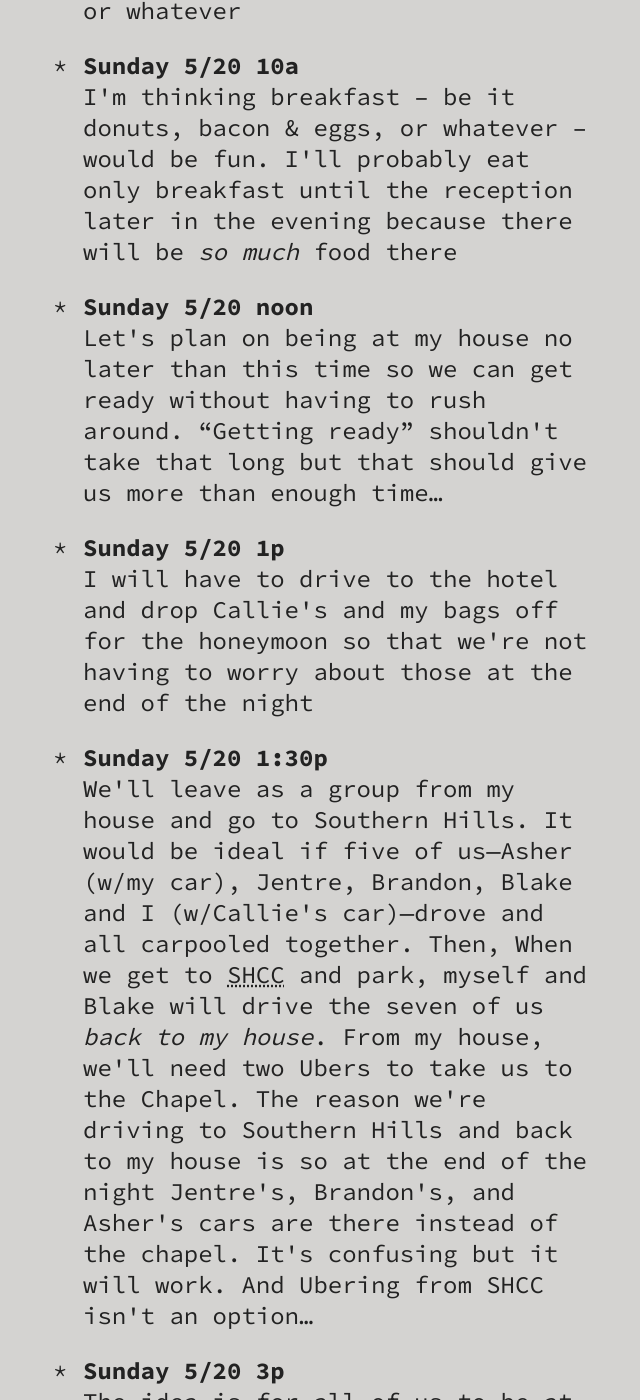
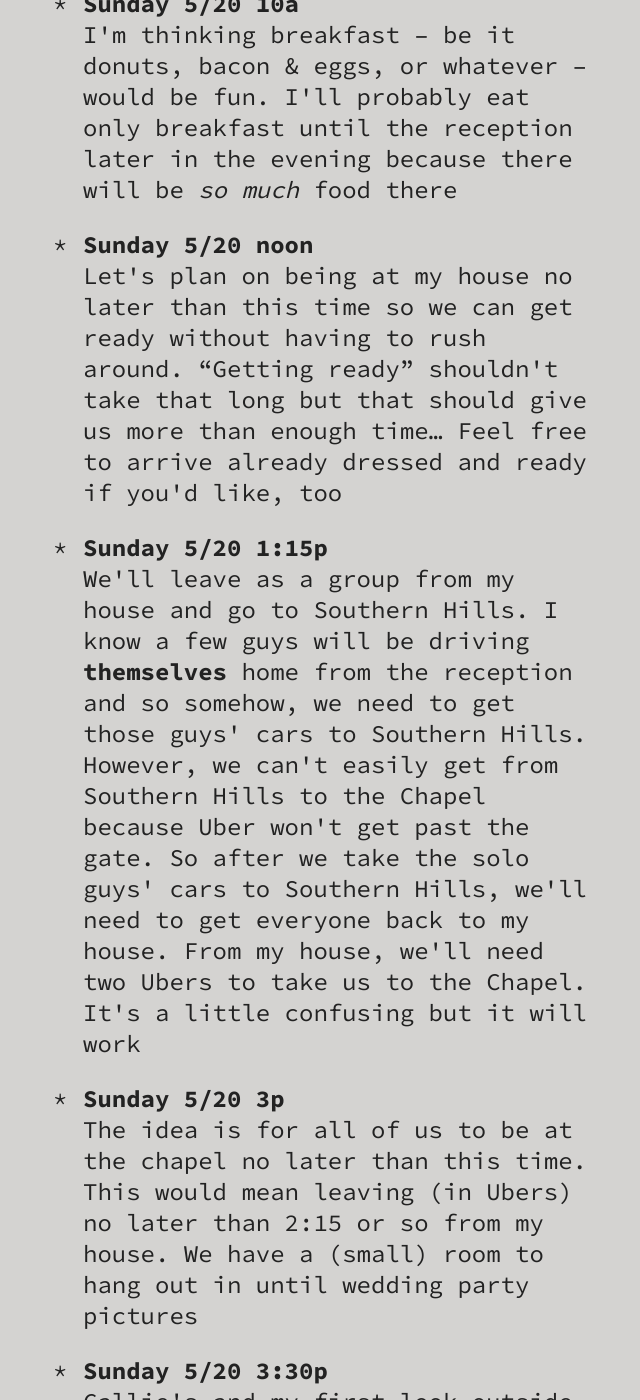
Before and after one commit to grantstandridge/grantstandridge.github.io, a Jekyll site: the page built from _buckets/groomsmen.markdown, in a window 1280 px wide and 1400 px high, scrolled down 2055 px. Shown: the whole window, without its empty margins (637-1277 px from the left). Built offline with Jekyll 4.4.1, drawn with Linux system fonts in a browser that asks for light colours; some of the changed text lies outside the part shown.

Commit message:
Updated Groomsmen

```diff
--- a/_buckets/groomsmen.markdown
+++ b/_buckets/groomsmen.markdown
@@ -49,8 +49,7 @@ General:
     - "<strong>Saturday 5/19 after 2p</strong><br>No plans! Because we're doing brunch
       and the ceremony isn't until Sunday night, we have the rest of Saturday open.
       Callie and I are grabbing dinner around 7 and we'll be out until probably 10
-      but other than that, I'm not obligated to anything else, and I'd be down for
-      chilling out, doing something fun, or whatever"
+      but other than that, I'm not obligated to anything else"
     - "<strong>Sunday 5/20 10a</strong><br>I'm thinking breakfast – be it donuts,
       bacon & eggs, or whatever – would be fun. I'll probably eat only breakfast until
       the reception later in the evening because there will be <em>so much</em> food
@@ -58,22 +57,18 @@ General:
     - "<strong>Sunday 5/20 noon</strong><br>Let's plan on being at my house no later
       than this time so we can get ready without having to rush around. &ldquo;Getting
       ready&rdquo; shouldn't take that long but that should give us more than enough
-      time…"
-    - "<strong>Sunday 5/20 1p</strong><br>I will have to drive to the hotel and drop
-      Callie's and my bags off for the honeymoon so that we're not having to worry
-      about those at the end of the night"
-    - <strong>Sunday 5/20 1:30p</strong><br>We'll leave as a group from my house and
-      go to Southern Hills. It would be ideal if five of us—Asher (w/my car), Jentre,
-      Brandon, Blake and I (w/Callie's car)—drove and all carpooled together. Then,
-      When we get to <abbr title="Southern Hills Country Club">SHCC</abbr> and park,
-      myself and Blake will drive the seven of us <em>back to my house</em>. From
-      my house, we'll need two Ubers to take us to the Chapel. The reason we're driving
-      to Southern Hills and back to my house is so at the end of the night Jentre's,
-      Brandon's, and Asher's cars are there instead of the chapel. It's confusing
-      but it will work. And Ubering from SHCC isn't an option…
+      time… Feel free to arrive already dressed and ready if you'd like, too"
+    - "<strong>Sunday 5/20 1:15p</strong><br>We'll leave as a group from my house
+      and go to Southern Hills. I know a few guys will be driving <strong>themselves</strong>
+      home from the reception and so somehow, we need to get those guys' cars to Southern
+      Hills. However, we can't easily get from Southern Hills to the Chapel because
+      Uber won't get past the gate. So after we take the solo guys' cars to Southern
+      Hills, we'll need to get everyone back to my house. From my house, we'll need
+      two Ubers to take us to the Chapel. It's a little confusing but it will work"
     - "<strong>Sunday 5/20 3p</strong><br>The idea is for all of us to be at the chapel
-      no later than this time. We have a room (small) to hang out in until wedding
-      party pictures"
+      no later than this time. This would mean leaving (in Ubers) no later than 2:15
+      or so from my house. We have a (small) room to hang out in until wedding party
+      pictures"
     - "<strong>Sunday 5/20 3:30p</strong><br>Callie's and my first look outside the
       chapel"
     - "<strong>Sunday 5/20 3:40p</strong><br>Wedding party (only) takes pictures until
```
